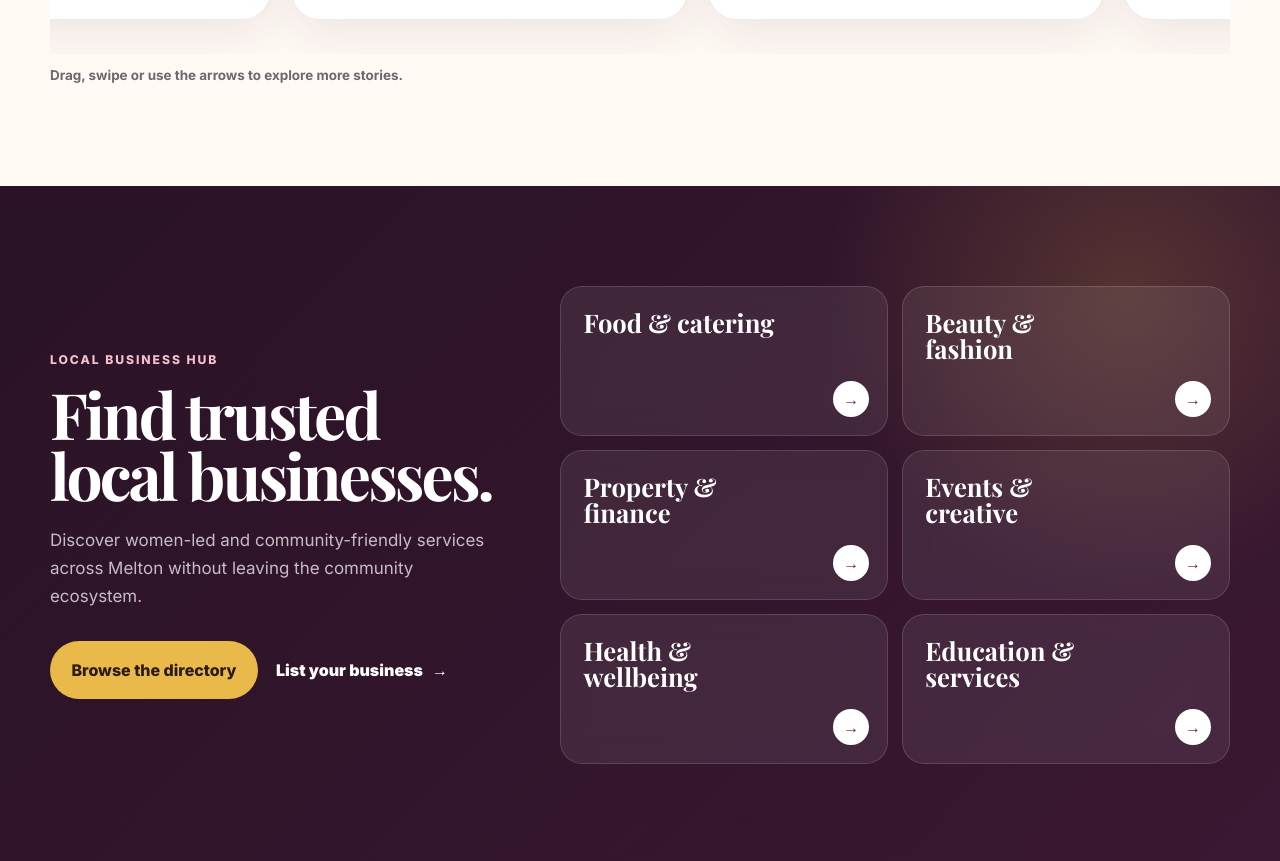
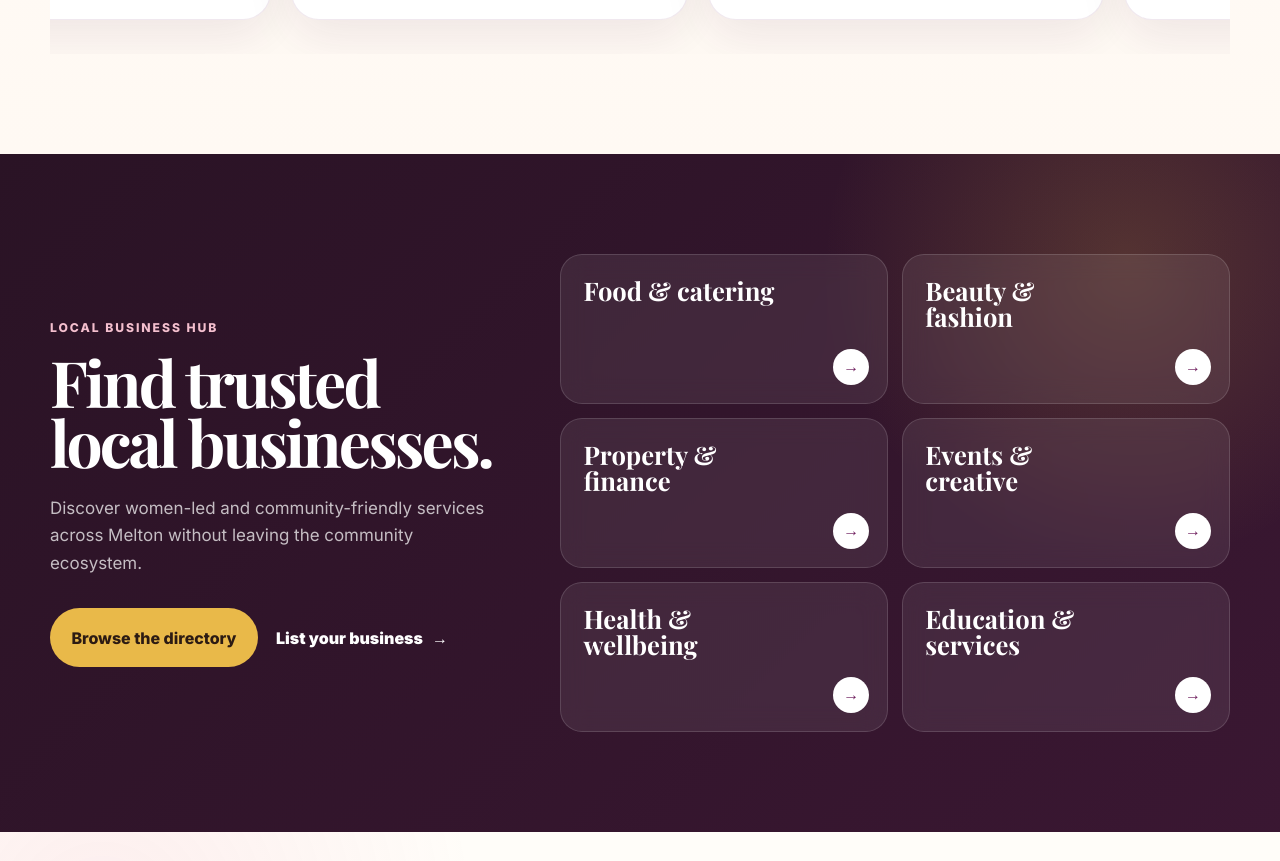
Before and after one commit to TechConnectLearningHub/melton-maguvalu-website, a plain HTML site: page index.html in a window 1280 px wide. Shown: the part 2991-3852 px from the top of the page. Drawn offline with nearby package versions, Linux system fonts and the light colour scheme.

Commit message:
fix: remove unnecessary text

```diff
--- a/index.html
+++ b/index.html
@@ -200,7 +200,6 @@
                             </a>
                         </div>
                     </div>
-                    <p class="community-carousel-hint">Drag, swipe or use the arrows to explore more stories.</p>
                 </div>
             </div>
         </section>
```
